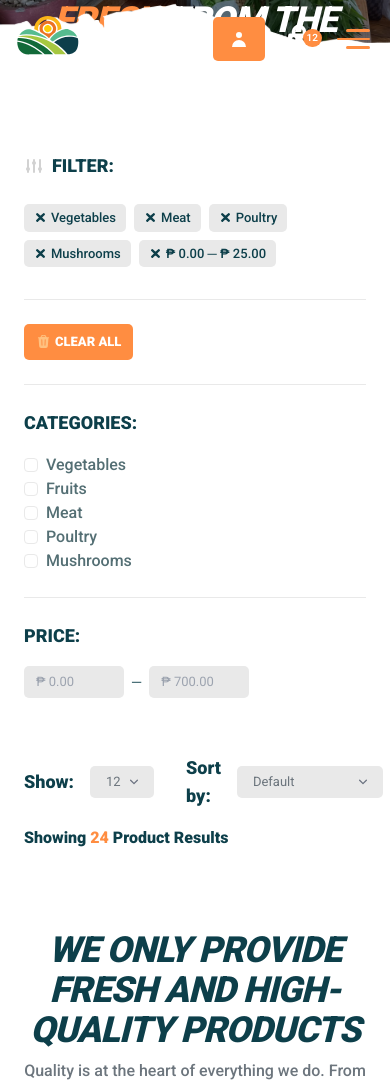
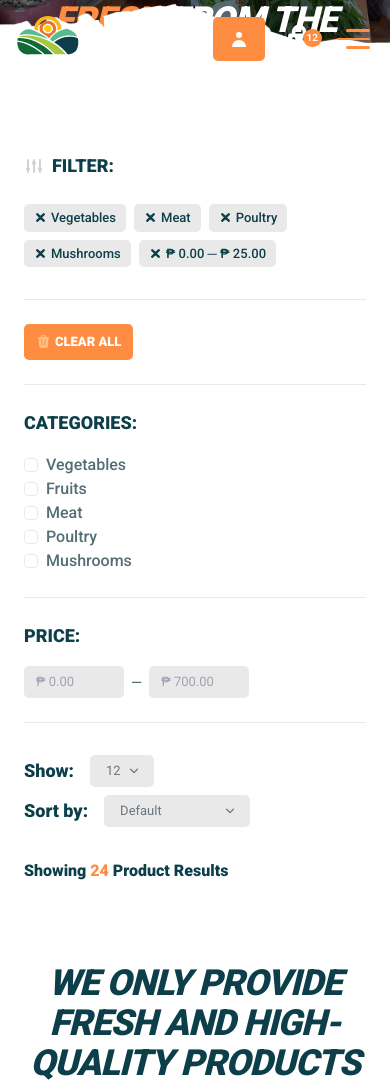
Before and after one commit to warrenequinan/earthandskygarden, a Next.js app: page /products in a window 390 px wide. Shown: the top 1087 px of the page. Built offline with nearby package versions, Linux system fonts and the light colour scheme.

Commit message:
Fix products grid layout in mobile

```diff
--- a/app/_components/ui/ProductsCatalog.tsx
+++ b/app/_components/ui/ProductsCatalog.tsx
@@ -4,7 +4,7 @@ const ProductsCatalog = () => {
   return (
     <div>
       <div className="flex flex-col-reverse md:flex-row items-start md:items-center justify-between gap-4">
-        <p className="text-base font-bold text-primary">
+        <p className="text-base font-bold text-primary mt-4 md:0">
           Showing <span className="text-accent-700">24</span> Product Results
         </p>
         <ProductsSort />
--- a/app/_components/ui/ProductsFilter.tsx
+++ b/app/_components/ui/ProductsFilter.tsx
@@ -19,12 +19,12 @@ const ProductsFilter = () => {
         </div>
         <CategoryFilter category={category} />
       </div>
-      <div className="pb-6 pt-6">
+      <div className="pb-0 lg:pb-6 pt-6">
         <div className="flex items-center gap-2">
           <h5 className="text-lg font-bold uppercase text-primary">Price:</h5>
         </div>
 
-        <div className="mt-4">
+        <div className="mt-4 border-b border-muted-500 pb-6">
           <fieldset className="flex items-center gap-2 text-[13px]">
             <label>
               <input
--- a/app/_components/ui/ProductsSort.tsx
+++ b/app/_components/ui/ProductsSort.tsx
@@ -2,7 +2,7 @@ const ProductsSort = () => {
   return (
     <div className="flex items-center">
       <div>
-        <fieldset className="flex items-center gap-8">
+        <fieldset className="flex items-start gap-2 md:gap-8 flex-col md:flex-row">
           <div className="relative flex items-center gap-4">
             <label
               htmlFor="numItems"
```
